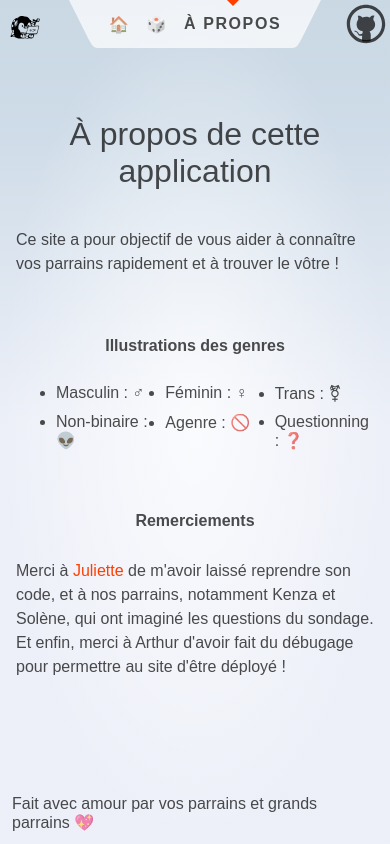
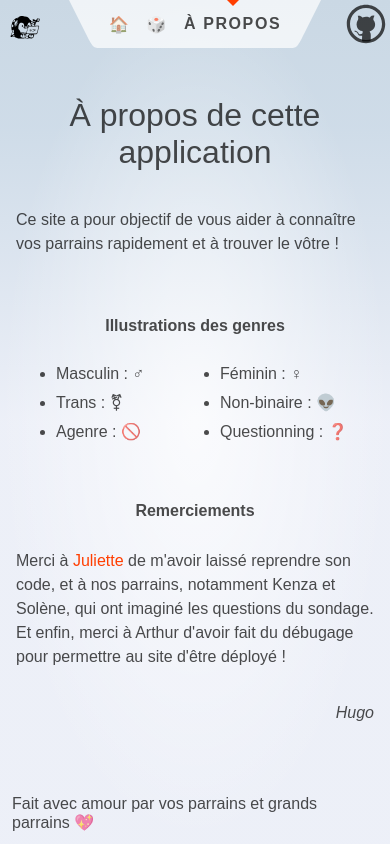
Before and after one commit to Ilingu/parrainsup, a SvelteKit app: page /about in a window 390 px wide. Built offline with nearby package versions, Linux system fonts and the light colour scheme.

Commit message:
+Hugo thx and responsive gender grid

```diff
--- a/src/routes/about/+page.svelte
+++ b/src/routes/about/+page.svelte
@@ -12,15 +12,17 @@
 	<p />
 	<h2 class="section">Illustrations des genres</h2>
 	<ul class="gender-grid">
-		{#each [ 'Masculin : ♂', 'Féminin : ♀', 'Trans : ⚧', 'Non-binaire : 👽', 'Agenre : 🚫', 'Questionning : ❓' ] as gender}
+		{#each ['Masculin : ♂', 'Féminin : ♀', 'Trans : ⚧', 'Non-binaire : 👽', 'Agenre : 🚫', 'Questionning : ❓'] as gender}
 			<li>{gender}</li>
 		{/each}
 	</ul>
 	<p />
 	<h2 class="section">Remerciements</h2>
 	<p>
-		Merci à <a href="https://github.com/HiiGHoVuTi">Juliette</a> de m'avoir laissé reprendre son code, et à nos parrains, notamment Kenza et Solène, qui ont imaginé les questions du sondage.
+		Merci à <a href="https://github.com/HiiGHoVuTi">Juliette</a> de m'avoir laissé reprendre son
+		code, et à nos parrains, notamment Kenza et Solène, qui ont imaginé les questions du sondage.
 		<br />
 		Et enfin, merci à Arthur d'avoir fait du débugage pour permettre au site d'être déployé !
 	</p>
+	<p style="text-align:right; font-style:italic;">Hugo</p>
 </div>
--- a/src/routes/styles.css
+++ b/src/routes/styles.css
@@ -116,3 +116,9 @@ button:focus:not(:focus-visible) {
 	grid-template-columns: repeat(3, 1fr);
 	grid-gap: 10px;
 }
+
+@media only screen and (max-width: 600px) {
+	.gender-grid {
+		grid-template-columns: repeat(2, 1fr);
+	}
+}
```
